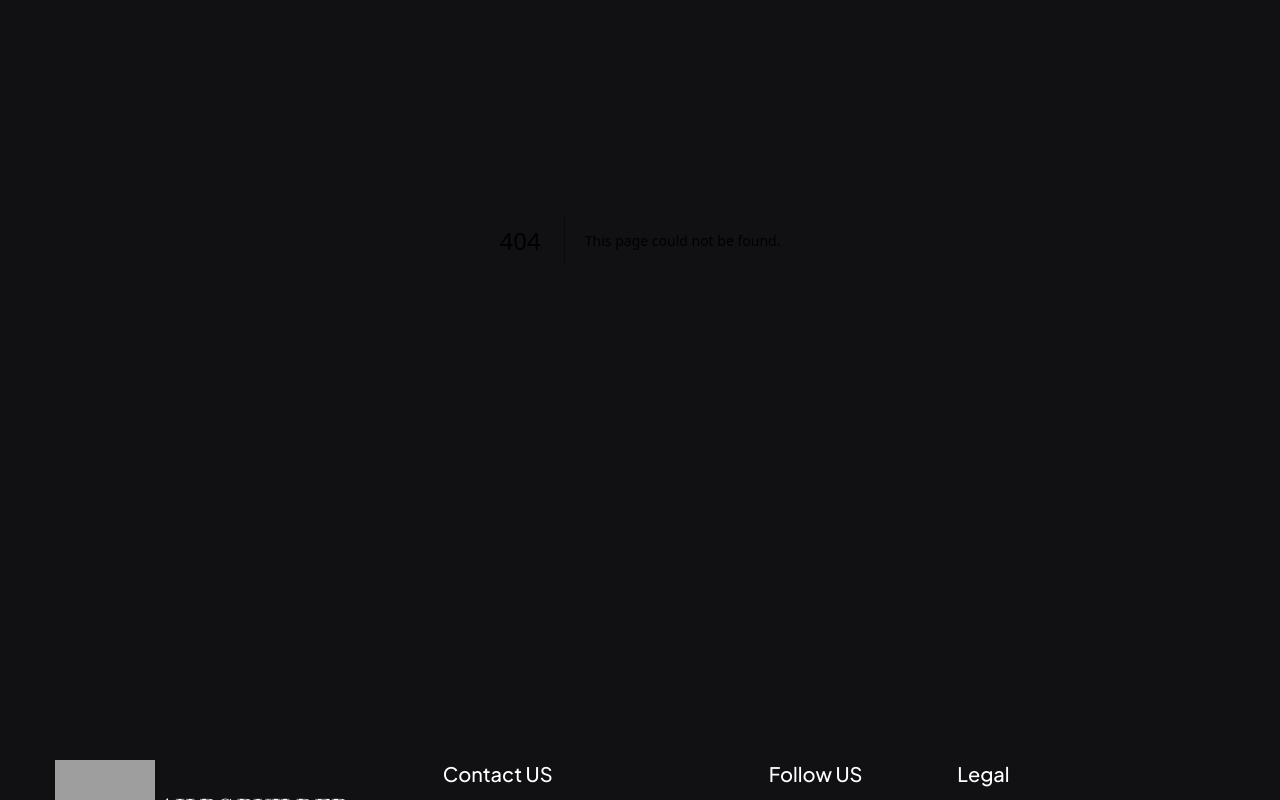
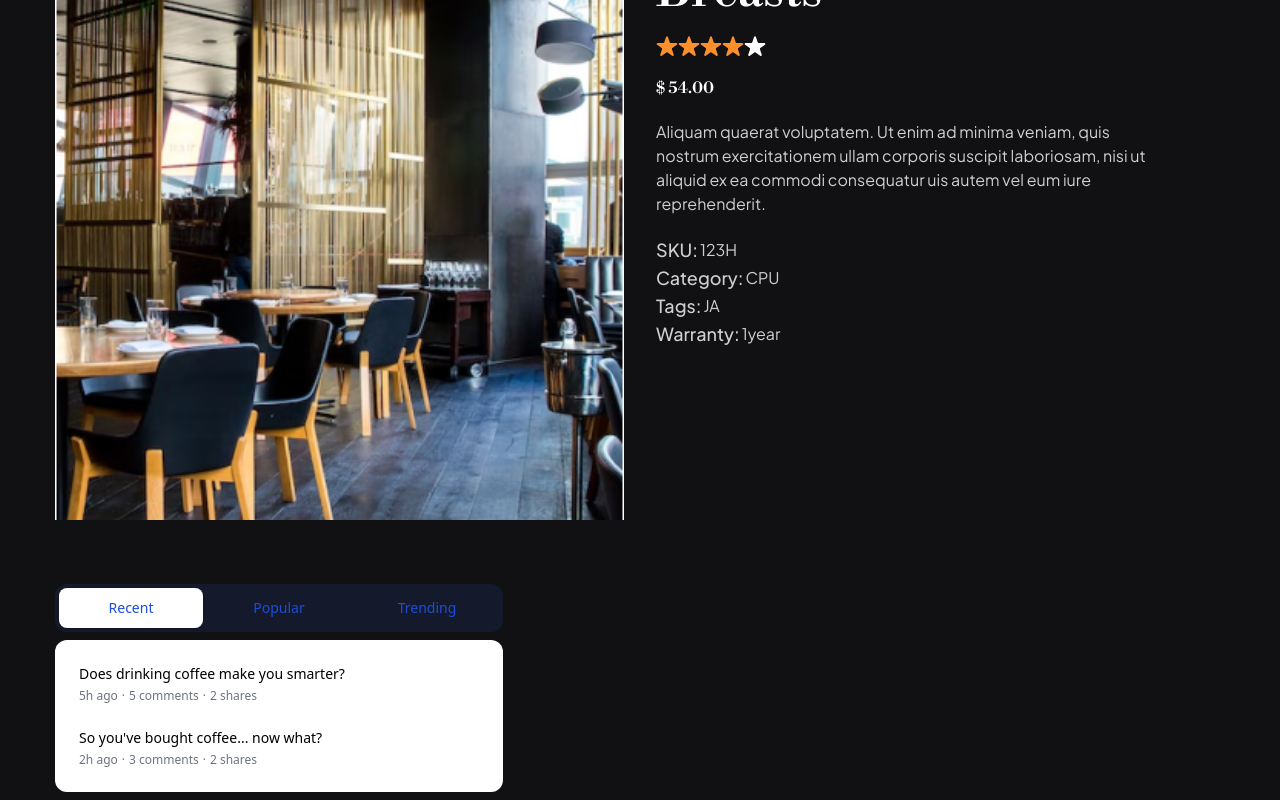
Before and after one commit to Ahsan-Ullah1871/ah-pc-builder, a Next.js app: page /products/1 in a window 1280 px wide. Before the commit this address had no page. Shown: the part 260-1060 px from the top of the page. Built offline with nearby package versions, Linux system fonts and the light colour scheme; grey boxes are pictures that could not be loaded.

Commit message:
- product details Ui finished - Tab card works ongoiung

```diff
--- /dev/null
+++ b/components/core/ProductDetails/Images.tsx
@@ -0,0 +1,42 @@
+// Import Swiper React components
+import { Swiper, SwiperSlide, useSwiper } from "swiper/react";
+import { Navigation, Autoplay } from "swiper/modules";
+
+// Import Swiper styles
+import Product from "@/components/core/Product/Product";
+import Image from "next/image";
+
+const Images = ({ images }: { images: string[] }) => {
+	return (
+		<Swiper
+			slidesPerView={1}
+			spaceBetween={30}
+			pagination={{
+				clickable: true,
+			}}
+			autoplay={{
+				delay: 2500,
+				disableOnInteraction: false,
+			}}
+			modules={[Navigation, Autoplay]}
+		>
+			{images.map((image) => {
+				return (
+					<SwiperSlide
+						key={image}
+						className="!w-full !h-[350px] md:!h-[600px] !relative "
+					>
+						<Image
+							alt=""
+							src={image}
+							fill
+							className="  object-cover "
+						/>
+					</SwiperSlide>
+				);
+			})}
+		</Swiper>
+	);
+};
+
+export default Images;
--- a/components/presentation/Footer/Footer.tsx
+++ b/components/presentation/Footer/Footer.tsx
@@ -4,7 +4,7 @@ import React from "react";
 
 const Footer = () => {
 	return (
-		<div className=" max-w-project mt-20 min-h-[34px] py-10 mx-auto flex items-start   justify-start gap-8 flex-wrap  ">
+		<div className=" px-4 md:px-0 mb-auto max-w-project mt-20 min-h-[34px] py-10 mx-auto flex items-start   justify-start gap-8 flex-wrap  ">
 			{/* 1st */}
 			<div className=" flex-grow h-full flex flex-col  ">
 				{/* logo Image */}
--- a/components/presentation/Header/Header.tsx
+++ b/components/presentation/Header/Header.tsx
@@ -8,7 +8,7 @@ import MobileMenus from "./MobileMenus";
 
 const Header = () => {
 	return (
-		<div className=" bg-[#111114] z-50 sticky inset-0 top-0   max-w-project  h-[100px]  mx-auto flex items-center justify-between py-2">
+		<div className=" px-4 md:px-0 bg-[#111114] z-50 sticky inset-0 top-0   max-w-project  h-[100px]  mx-auto flex items-center justify-between py-2">
 			{/* Desktop Menus */}
 			<div className=" hidden md:flex items-center justify-start gap-8">
 				<Link
--- /dev/null
+++ b/components/presentation/ProductDetails/ProductDetailsMainPart.tsx
@@ -0,0 +1,60 @@
+import Images from "@/components/core/ProductDetails/Images";
+import Description from "@/components/shared/Description";
+import List from "@/components/shared/List";
+import Rating from "@/components/shared/Rating";
+import Title from "@/components/shared/Title";
+import Image from "next/image";
+import React from "react";
+
+const ProductDetailsMainPart = () => {
+	return (
+		<div className="grid grid-cols-1 md:grid-cols-2 gap-8">
+			<div className="w-full ">
+				<Images
+					images={[
+						"/Images/image-1.png",
+						"/Images/image-2.png",
+					]}
+				/>
+			</div>
+			<div className="w-full md:w-[90%] flex flex-col gap-5">
+				{/* Prduct Name */}
+				<Title
+					title="Crispy chicken breasts"
+					className=" text-start text-3xl md:text-5xl"
+				/>
+				{/* Rating */}
+				<Rating
+					current_value={4}
+					className=" justify-start"
+				/>
+
+				{/* price */}
+				<Title
+					title="$ 54.00"
+					className=" text-start text-base"
+				/>
+
+				<Description
+					description="Aliquam quaerat voluptatem. Ut enim ad minima veniam, quis nostrum exercitationem ullam corporis suscipit laboriosam, nisi ut aliquid ex ea commodi consequatur uis autem vel eum iure reprehenderit."
+					className=" text-start text-base"
+				/>
+
+				{/* list */}
+				<List
+					items={[
+						{ title: "SKU:", value: "123H" },
+						{ title: "Category:", value: "CPU" },
+						{ title: "Tags:", value: "JA" },
+						{
+							title: "Warranty:",
+							value: "1year",
+						},
+					]}
+				/>
+			</div>
+		</div>
+	);
+};
+
+export default ProductDetailsMainPart;
--- /dev/null
+++ b/components/shared/List.tsx
@@ -0,0 +1,58 @@
+import { cn } from "@/utils/classNames";
+import React from "react";
+
+type IItem = {
+	title: string;
+	value: string;
+};
+
+type IList = {
+	items: IItem[];
+	titleStyles?: string;
+	valueStyles?: string;
+	listStyles?: string;
+	listParentStyles?: string;
+};
+
+const List = ({
+	items,
+	titleStyles,
+	valueStyles,
+	listStyles,
+	listParentStyles,
+}: IList) => {
+	return (
+		<ul className={cn("flex flex-col", listParentStyles)}>
+			{items?.map((item) => {
+				return (
+					<li
+						key={item.title}
+						className={cn(
+							"flex items-center justify-start gap-0.5",
+							listStyles
+						)}
+					>
+						<p
+							className={cn(
+								"text-lg font-medium font-jakarta  text-white/80",
+								titleStyles
+							)}
+						>
+							{item?.title}
+						</p>
+						<p
+							className={cn(
+								"text-base font-jakarta  text-white/80",
+								valueStyles
+							)}
+						>
+							{item?.value}
+						</p>
+					</li>
+				);
+			})}
+		</ul>
+	);
+};
+
+export default List;
--- /dev/null
+++ b/components/shared/Rating.tsx
@@ -0,0 +1,85 @@
+import { ICONS } from "@/constants/ICONS";
+import { cn } from "@/utils/classNames";
+import React from "react";
+
+const Rating = ({
+	current_value,
+	clickHandler,
+	className,
+}: {
+	current_value: number;
+	clickHandler?: (value: number) => void;
+	className?: string;
+}) => {
+	return (
+		<div
+			className={cn(
+				"flex items-center justify-center",
+				className
+			)}
+		>
+			<button
+				type="button"
+				className={[
+					current_value >= 1
+						? "text-primary"
+						: "text-white",
+					!clickHandler && "cursor-text",
+				].join(" ")}
+				onClick={() => clickHandler && clickHandler(1)}
+			>
+				{ICONS.star}
+			</button>
+			<button
+				type="button"
+				className={[
+					current_value >= 2
+						? "text-primary"
+						: "text-white",
+					!clickHandler && "cursor-text",
+				].join(" ")}
+				onClick={() => clickHandler && clickHandler(2)}
+			>
+				{ICONS.star}
+			</button>
+			<button
+				type="button"
+				className={[
+					current_value >= 3
+						? "text-primary"
+						: "text-white",
+					!clickHandler && "cursor-text",
+				].join(" ")}
+				onClick={() => clickHandler && clickHandler(3)}
+			>
+				{ICONS.star}
+			</button>
+			<button
+				type="button"
+				className={[
+					current_value >= 4
+						? "text-primary"
+						: "text-white",
+					!clickHandler && "cursor-text",
+				].join(" ")}
+				onClick={() => clickHandler && clickHandler(4)}
+			>
+				{ICONS.star}
+			</button>
+			<button
+				type="button"
+				className={[
+					current_value >= 5
+						? "text-primary"
+						: "text-white",
+					!clickHandler && "cursor-text",
+				].join(" ")}
+				onClick={() => clickHandler && clickHandler(5)}
+			>
+				{ICONS.star}
+			</button>
+		</div>
+	);
+};
+
+export default Rating;
--- /dev/null
+++ b/components/shared/TabCard.tsx
@@ -0,0 +1,152 @@
+import { useState } from "react";
+import { Tab } from "@headlessui/react";
+
+function classNames(...classes) {
+	return classes.filter(Boolean).join(" ");
+}
+
+export default function TabCard() {
+	let [categories] = useState({
+		Recent: [
+			{
+				id: 1,
+				title: "Does drinking coffee make you smarter?",
+				date: "5h ago",
+				commentCount: 5,
+				shareCount: 2,
+			},
+			{
+				id: 2,
+				title: "So you've bought coffee... now what?",
+				date: "2h ago",
+				commentCount: 3,
+				shareCount: 2,
+			},
+		],
+		Popular: [
+			{
+				id: 1,
+				title: "Is tech making coffee better or worse?",
+				date: "Jan 7",
+				commentCount: 29,
+				shareCount: 16,
+			},
+			{
+				id: 2,
+				title: "The most innovative things happening in coffee",
+				date: "Mar 19",
+				commentCount: 24,
+				shareCount: 12,
+			},
+		],
+		Trending: [
+			{
+				id: 1,
+				title: "Ask Me Anything: 10 answers to your questions about coffee",
+				date: "2d ago",
+				commentCount: 9,
+				shareCount: 5,
+			},
+			{
+				id: 2,
+				title: "The worst advice we've ever heard about coffee",
+				date: "4d ago",
+				commentCount: 1,
+				shareCount: 2,
+			},
+		],
+	});
+
+	return (
+		<div className="w-full max-w-md px-2 py-16 sm:px-0">
+			<Tab.Group>
+				<Tab.List className="flex space-x-1 rounded-xl bg-blue-900/20 p-1">
+					{Object.keys(categories).map((category) => (
+						<Tab
+							key={category}
+							className={({ selected }) =>
+								classNames(
+									"w-full rounded-lg py-2.5 text-sm font-medium leading-5 text-blue-700",
+									"ring-white ring-opacity-60 ring-offset-2 ring-offset-blue-400 focus:outline-none focus:ring-2",
+									selected
+										? "bg-white shadow"
+										: "text-blue-100 hover:bg-white/[0.12] hover:text-white"
+								)
+							}
+						>
+							{category}
+						</Tab>
+					))}
+				</Tab.List>
+				<Tab.Panels className="mt-2">
+					{Object.values(categories).map(
+						(posts, idx) => (
+							<Tab.Panel
+								key={idx}
+								className={classNames(
+									"rounded-xl bg-white p-3",
+									"ring-white ring-opacity-60 ring-offset-2 ring-offset-blue-400 focus:outline-none focus:ring-2"
+								)}
+							>
+								<ul>
+									{posts.map(
+										(
+											post
+										) => (
+											<li
+												key={
+													post.id
+												}
+												className="relative rounded-md p-3 hover:bg-gray-100"
+											>
+												<h3 className="text-sm font-medium leading-5">
+													{
+														post.title
+													}
+												</h3>
+
+												<ul className="mt-1 flex space-x-1 text-xs font-normal leading-4 text-gray-500">
+													<li>
+														{
+															post.date
+														}
+													</li>
+													<li>
+														&middot;
+													</li>
+													<li>
+														{
+															post.commentCount
+														}{" "}
+														comments
+													</li>
+													<li>
+														&middot;
+													</li>
+													<li>
+														{
+															post.shareCount
+														}{" "}
+														shares
+													</li>
+												</ul>
+
+												<a
+													href="#"
+													className={classNames(
+														"absolute inset-0 rounded-md",
+														"ring-blue-400 focus:z-10 focus:outline-none focus:ring-2"
+													)}
+												/>
+											</li>
+										)
+									)}
+								</ul>
+							</Tab.Panel>
+						)
+					)}
+				</Tab.Panels>
+			</Tab.Group>
+		</div>
+	);
+}
--- a/pages/_app.tsx
+++ b/pages/_app.tsx
@@ -23,10 +23,12 @@ export const plus_jakarta_sans = Plus_Jakarta_Sans({
 export default function App({ Component, pageProps }: AppProps) {
 	return (
 		<main
-			className={`${inter.variable} ${plus_jakarta_sans.variable} ${libre_bodoni.variable} bg-[#111114] min-h-screen `}
+			className={`${inter.variable} ${plus_jakarta_sans.variable} ${libre_bodoni.variable} bg-[#111114] min-h-screen  flex-flex-col`}
 		>
 			<Header />
-			<Component {...pageProps} />
+			<div className="min-h-[50VH]">
+				<Component {...pageProps} />
+			</div>
 			<Footer />
 		</main>
 	);
--- /dev/null
+++ b/pages/products/[id].tsx
@@ -0,0 +1,16 @@
+import ProductDetailsMainPart from "@/components/presentation/ProductDetails/ProductDetailsMainPart";
+import TabCard from "@/components/shared/TabCard";
+import React from "react";
+
+const ProductDetails = () => {
+	return (
+		<div className="px-4  py-10 md:py-20">
+			<div className="max-w-project w-full   mx-auto ">
+				<ProductDetailsMainPart />
+				<TabCard />
+			</div>
+		</div>
+	);
+};
+
+export default ProductDetails;
```
